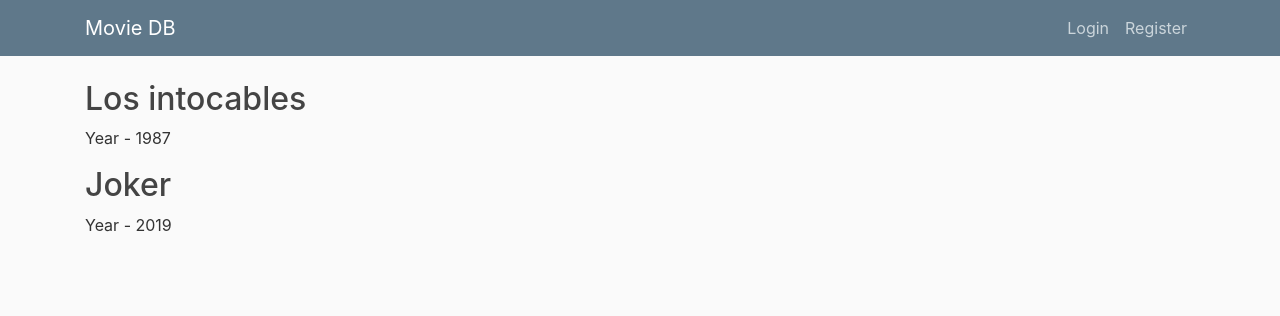
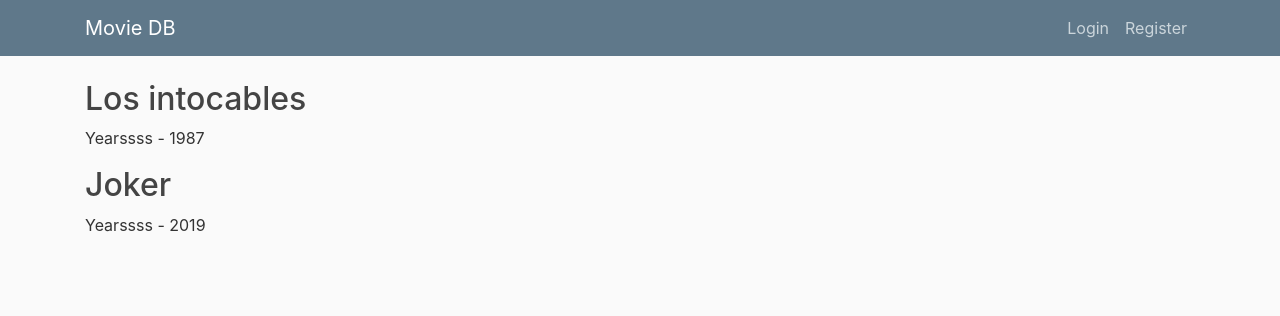
Before and after one commit to atakangol/webProjectMovieDB, a Django app: template apps/main/templates/home.html in a window 1280 px wide. Shown: the top 316 px of the page. Run offline with Django 3.2, Linux system fonts and the light colour scheme; the template is opened without the code that fills it: values that come from a table or form of the project are taken from there, others are empty; data comes from the database, SQL or seed files in the repository; parts of the project's set-up code (start-up, migrations or seed data) failed here and were passed over; some libraries are stand-ins or nearby versions.

Commit message:
testing heroku

```diff
--- a/apps/main/templates/home.html
+++ b/apps/main/templates/home.html
@@ -2,6 +2,6 @@
 {% block content %}
     {% for movie in movies %}
         <h2>{{ movie.movieName }}</h2>
-        <p>Year - {{ movie.movieYear }}</p>
+        <p>Yearssss - {{ movie.movieYear }}</p>
     {% endfor %}
 {% endblock %}
```
